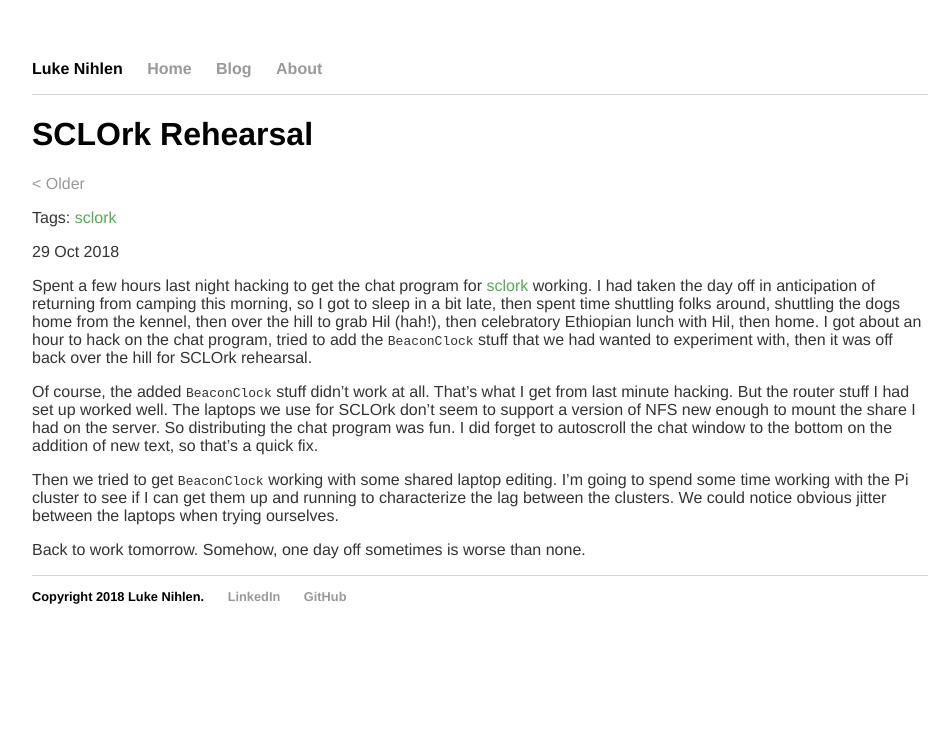
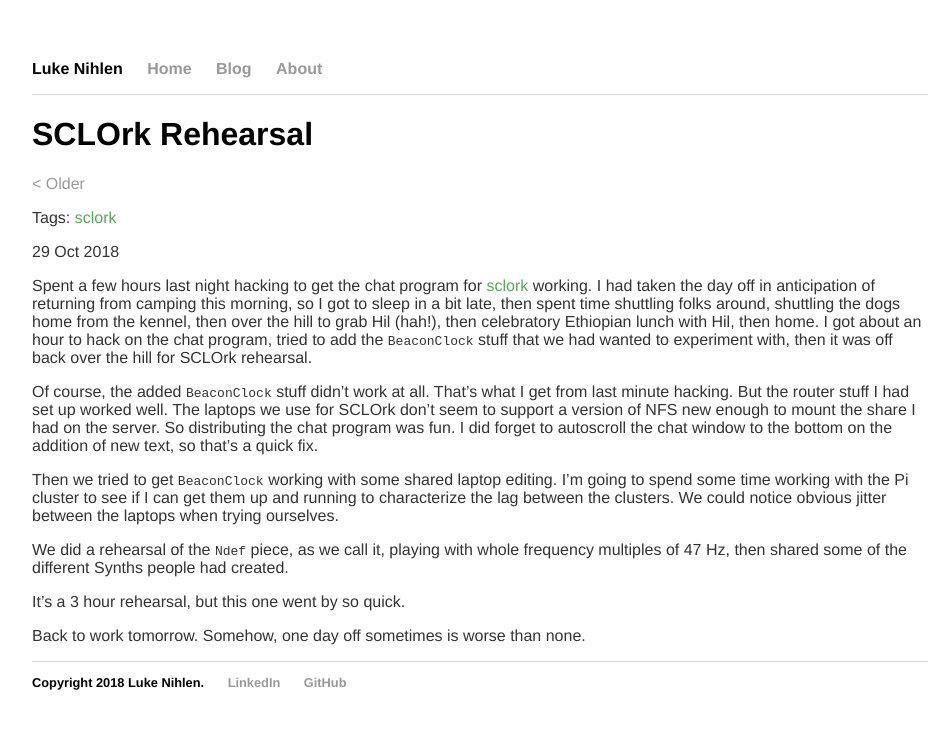
Before and after one commit to lnihlen/lnihlen.github.io, a Jekyll site: the page built from _posts/2018-10-29-sclork-rehearsal.md, in a window 1280 px wide. Shown: the top 729 px of the page, without its empty margins (160-1112 px from the left). Built offline with Jekyll 4.4.1, drawn with Linux system fonts in a browser that asks for light colours.

Commit message:
added a graf to last post

```diff
--- a/_posts/2018-10-29-sclork-rehearsal.md
+++ b/_posts/2018-10-29-sclork-rehearsal.md
@@ -26,4 +26,10 @@ going to spend some time working with the Pi cluster to see if I can get them
 up and running to characterize the lag between the clusters. We could notice
 obvious jitter between the laptops when trying ourselves.
 
+We did a rehearsal of the `Ndef` piece, as we call it, playing with whole
+frequency multiples of 47 Hz, then shared some of the different Synths people
+had created.
+
+It's a 3 hour rehearsal, but this one went by so quick.
+
 Back to work tomorrow. Somehow, one day off sometimes is worse than none.
```
